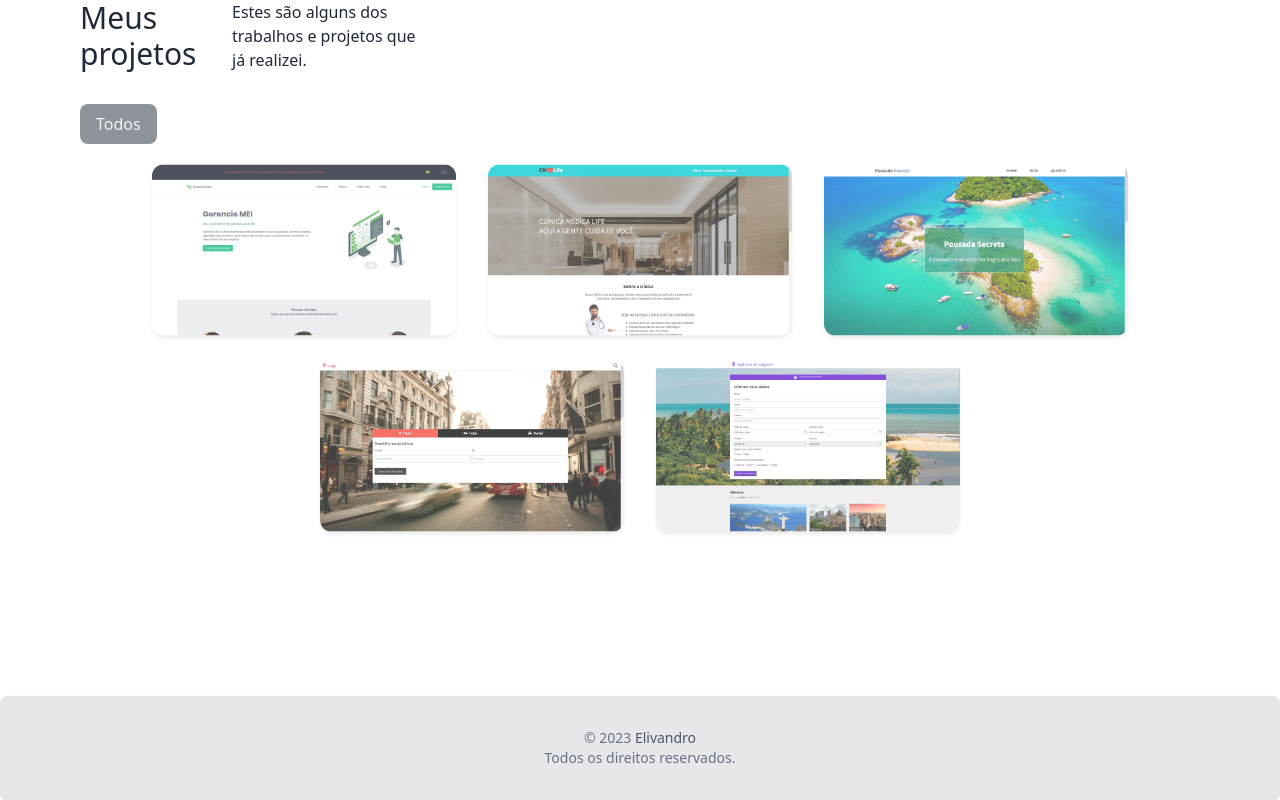
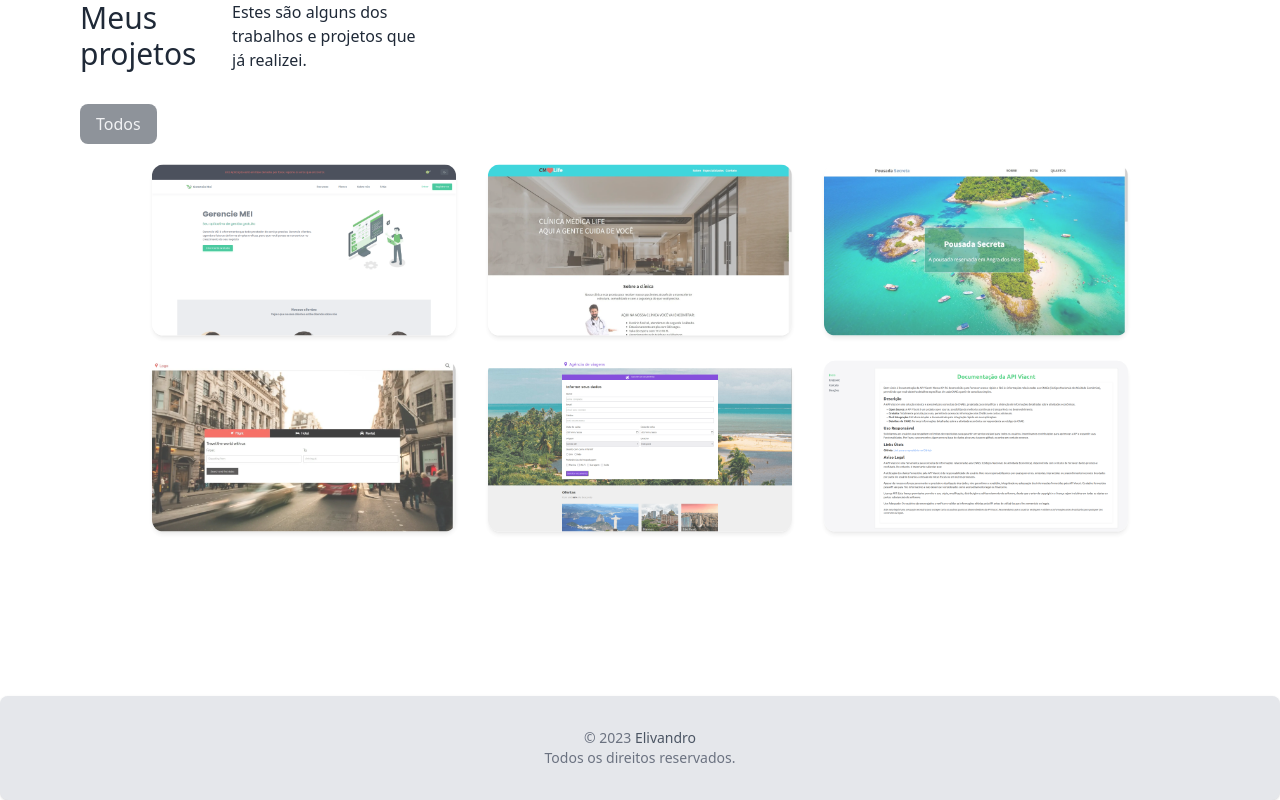
Before and after one commit to Elivandro/elivandro.github.io, a Vue app: page / in a window 1280 px wide. Shown: the part 2548-3348 px from the top of the page. Built offline with nearby package versions, Linux system fonts and the light colour scheme.

Commit message:
new project image added

```diff
--- a/src/components/partials/MyCases.vue
+++ b/src/components/partials/MyCases.vue
@@ -15,6 +15,9 @@
         <a href="https://elivandro.github.io/learn-proj/AgenciaViagens/" target="_blank" class="duration-300 transform scale-95 opacity-75 transition-ease-in-out hover:opacity-100 hover:scale-100">
             <img src="@/assets/images/projects/case5.webp" width="320" height="180" class="shadow-md rounded-xl" alt="imagem do projeto 5" title="Busca de pacotes de viagens e hospedagem, exemplo de site" />
         </a>
+        <a href="https://viacnt.com.br/" target="_blank" class="duration-300 transform scale-95 opacity-75 transition-ease-in-out hover:opacity-100 hover:scale-100">
+            <img src="@/assets/images/projects/case6.webp" width="320" height="180" class="shadow-md rounded-xl" alt="imagem do projeto 5" title="Busca de pacotes de viagens e hospedagem, exemplo de site" />
+        </a>
     </figure>
 </template>
 
```
Also changed, not shown: src/assets/images/projects/case6.webp (added).
